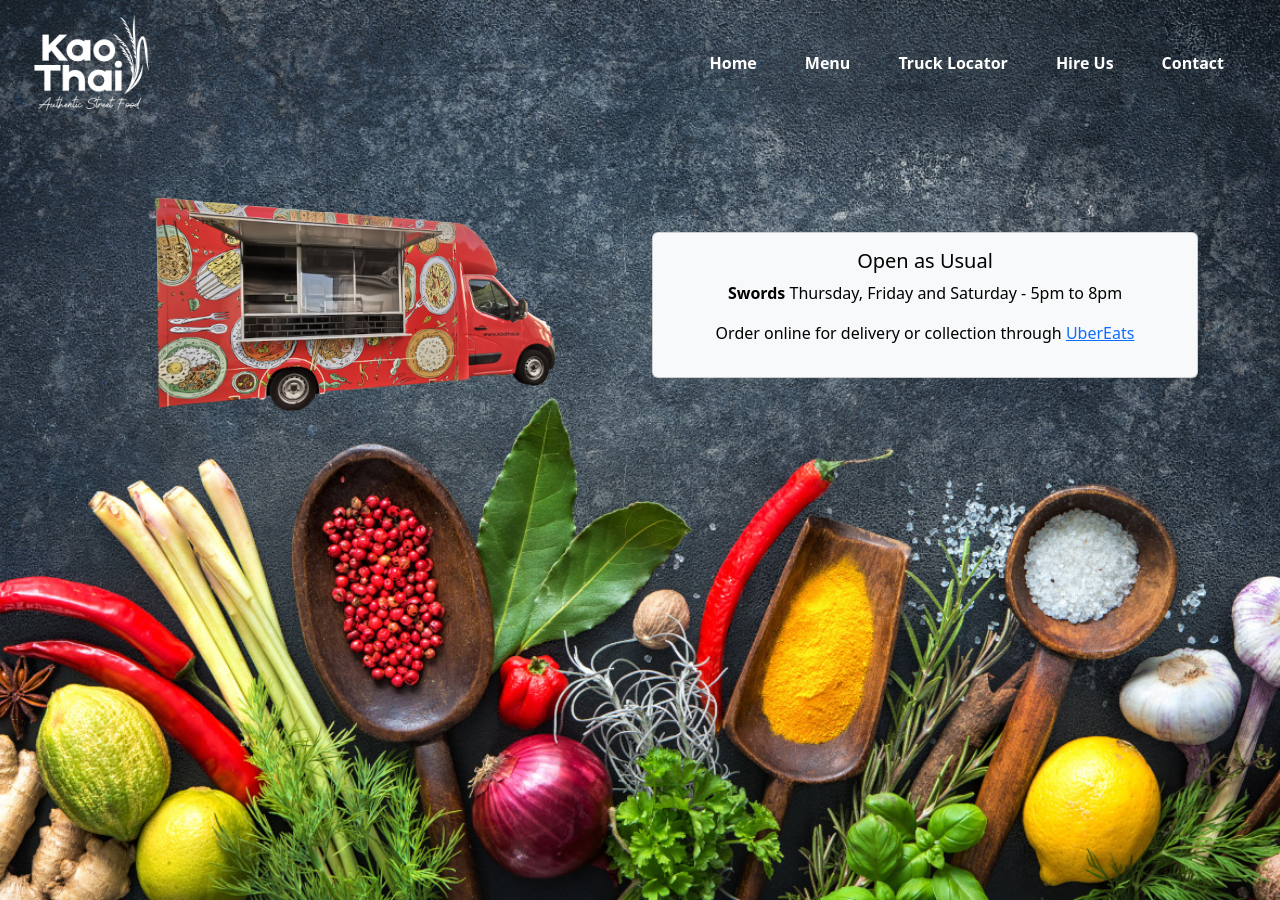
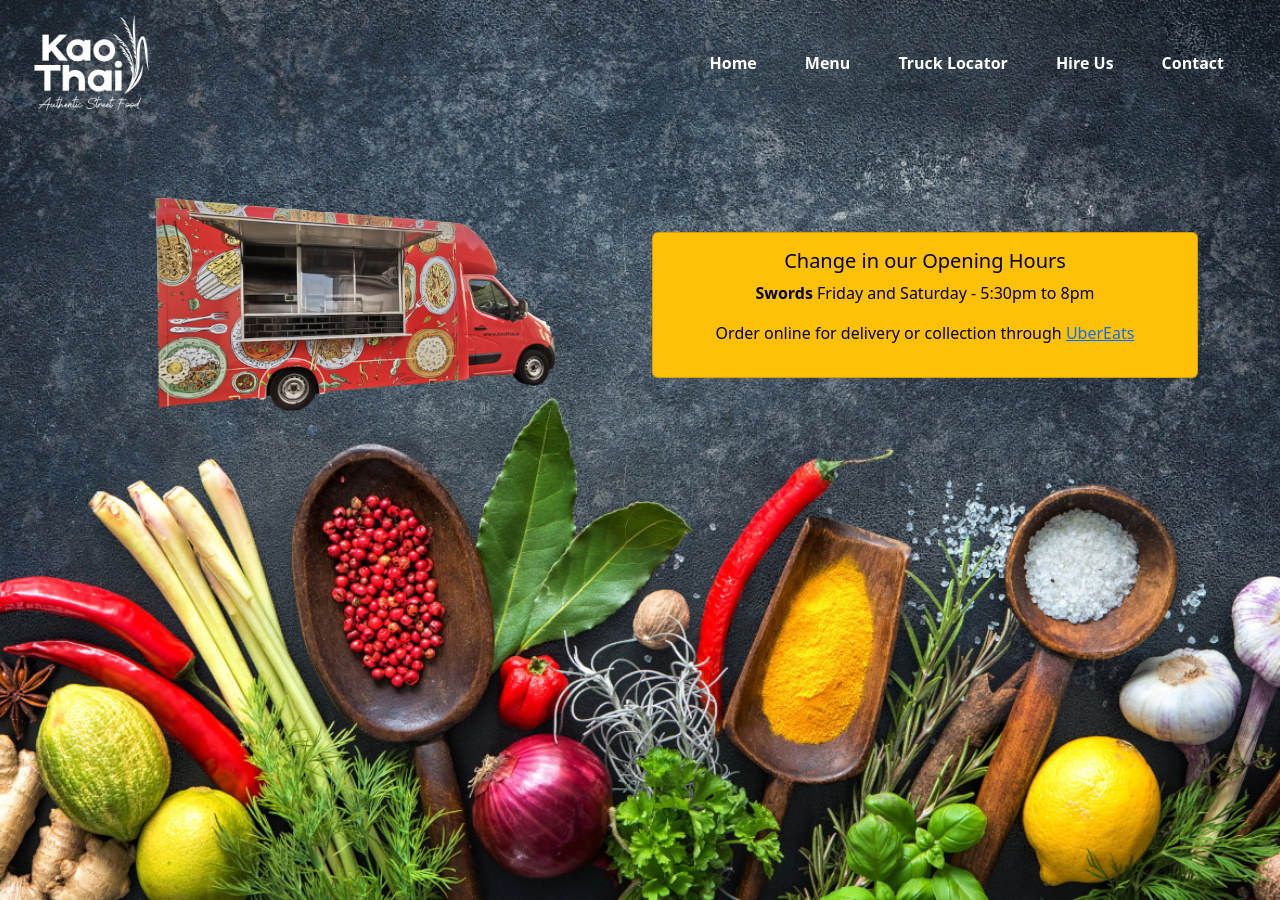
Before and after one commit to maxymo/kaothai-web, a Jekyll site: the page built from index.html, in a window 1280 px wide and 900 px high. Built offline with Jekyll 4.4.1, drawn with Linux system fonts in a browser that asks for light colours; comment, search, counter and statistics services are not loaded.

Commit message:
change opening hours

```diff
--- a/index.html
+++ b/index.html
@@ -1,8 +1,8 @@
 ---
 layout: default
 title: Kao Thai Food Truck Ireland - Authentic Street Food
-openHoursTitle: "Open as Usual"
-openHoursSwords: "Thursday, Friday and Saturday - 5pm to 8pm"
+openHoursTitle: "Change in our Opening Hours"
+openHoursSwords: "Friday and Saturday - 5:30pm to 8pm"
 ---
 
 <header id="header" class="header">
@@ -16,8 +16,8 @@
                 <img class="img-fluid" src="/assets/img/truck.png" alt="Kao Thai Food Truck">
             </div>
             <div class="col-12 col-md-6 text-center">
-                <!-- <div class="card text-bg-light bg-warning"> -->
-                <div class="card text-bg-light">
+                <div class="card text-bg-light bg-warning">
+                <!-- <div class="card text-bg-light"> -->
                     <div class="card-body">
                         <h5 class="card-title">{{ page.openHoursTitle }}</h5>
                         <p class="card-text"><b>Swords</b> {{ page.openHoursSwords }}</p>
```
